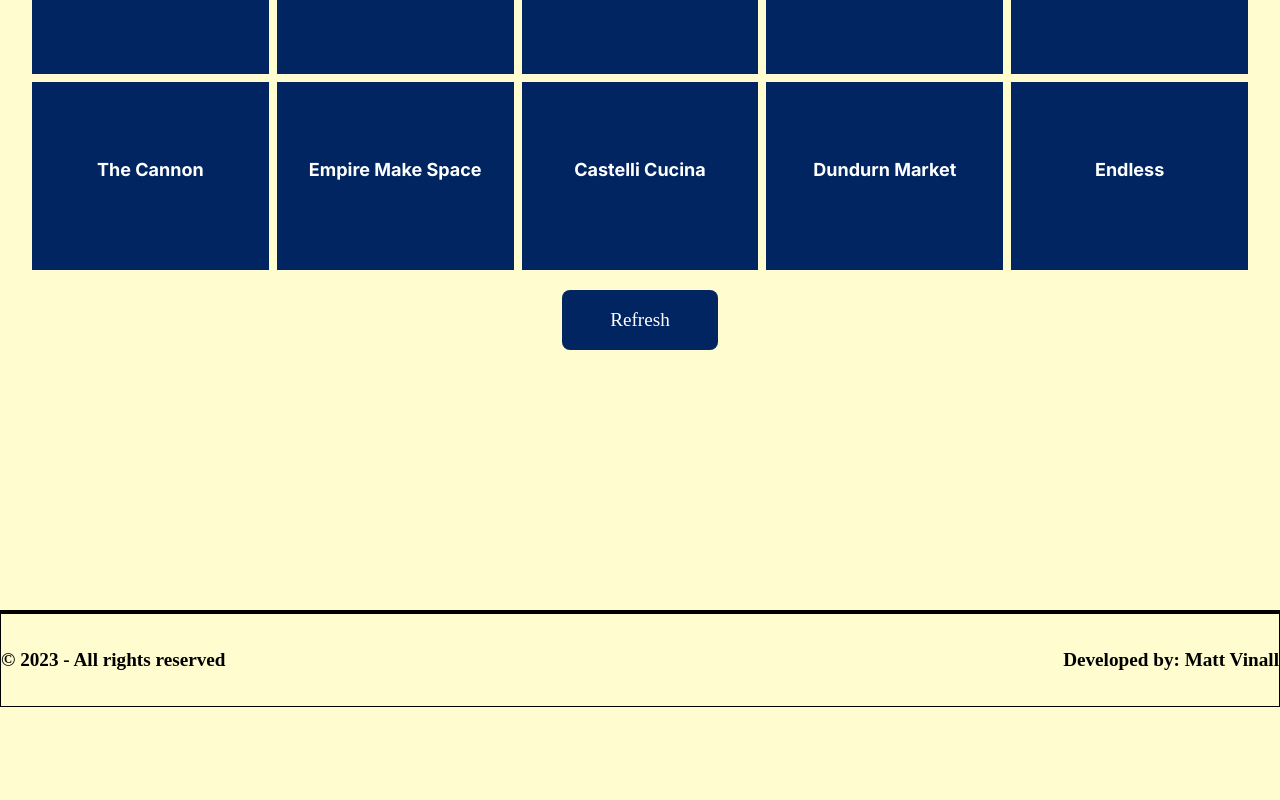
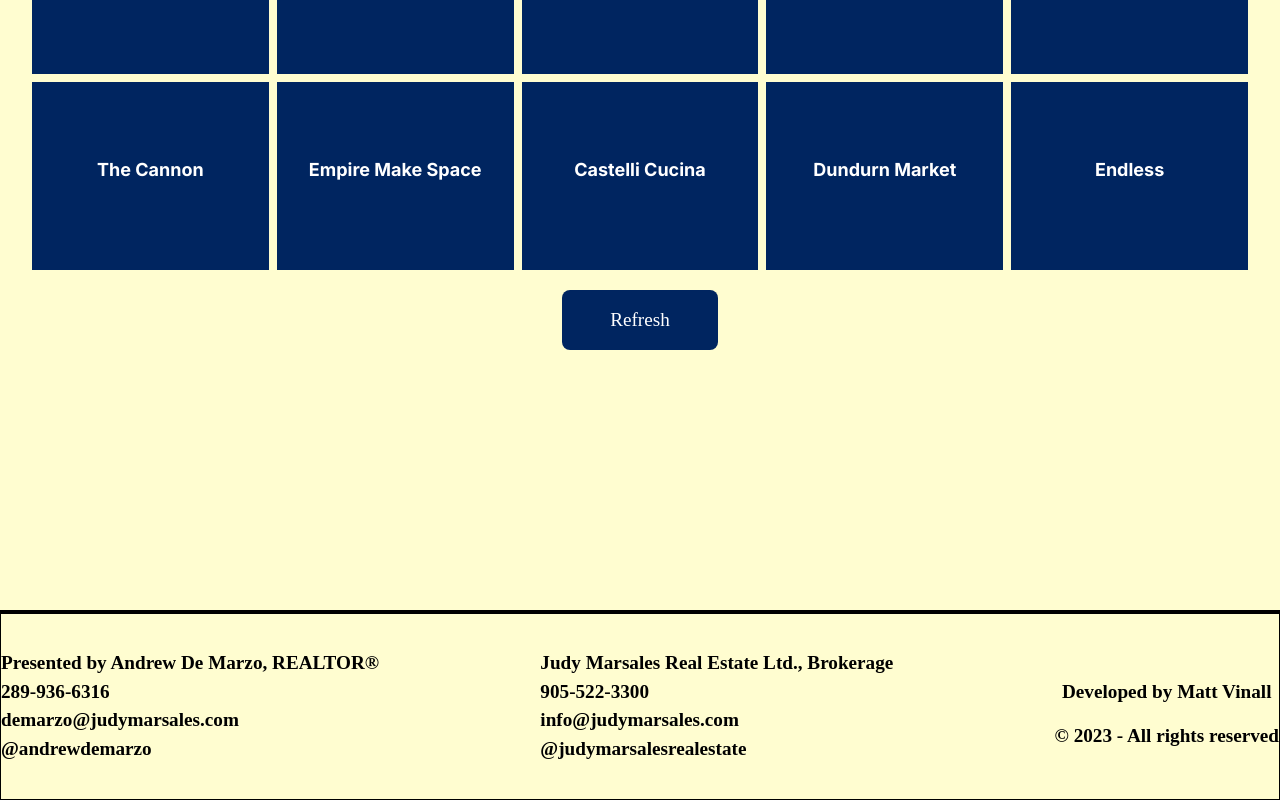
Before and after one commit to MattVinall/Hamilton-Bingo, a Next.js app: page / in a window 1280 px wide. Shown: the part 2265-3065 px from the top of the page. Before the commit the page ends 2972 px from the top, so only its background shows below. Built offline with nearby package versions, Linux system fonts and the light colour scheme.

Commit message:
update to footer content and layout

```diff
--- a/app/components/Footer.tsx
+++ b/app/components/Footer.tsx
@@ -1,9 +1,23 @@
 const Footer = () => {
     return (
-        <footer className="border border-t-4 border-black 4px py-8">
-            <div className="mx-4 md:container md:mx-auto flex flex-col md:flex-row items-center md:justify-between">
-                <p className="text-black font-bold">&copy; {new Date().getFullYear()} - All rights reserved</p>
-                <p className="text-black font-bold mt-4 md:m-0">Developed by: <a className="link" target="_blank" href="https://mattvinall.dev">Matt Vinall</a></p>
+        <footer className="border border-t-4 border-black 4px">
+            <div className="mx-4 md:container md:mx-auto text-center md:text-left flex flex-col md:flex-row items-center md:justify-between my-4">
+                <div className="text-black font-bold my-4">
+                    <p>Presented by Andrew De Marzo, REALTOR®</p>
+                    <p><a className="link" href="tel:2899366316">289-936-6316</a></p>
+                    <p><a className="link" href="mailto:demarzo@judymarsales.com">demarzo@judymarsales.com</a></p>
+                    <p><a className="link" target="_blank" href="https://www.instagram.com/andrewdemarzo/">@andrewdemarzo</a></p>
+                </div>
+                <div className="text-black font-bold my-4 ">
+                    <p>Judy Marsales Real Estate Ltd., Brokerage</p>
+                    <p><a className="link" href="tel:9055223300">905-522-3300</a></p>
+                    <p><a className="link" href="mailto:info@judymarsales.com">info@judymarsales.com</a></p>
+                    <p><a className="link" target="_blank" href="https://www.instagram.com/judymarsalesrealestate/">@judymarsalesrealestate</a></p>
+                </div>
+                <div className="py-8 text-center">
+                    <p className="text-black font-bold my-4">Developed by <a className="link" href="https://mattvinall.dev" target="_blank" rel="noopener">Matt Vinall</a></p>
+                    <p className="text-center text-black font-bold mt-4">&copy; {new Date().getFullYear()} - All rights reserved</p>
+                </div>
             </div>
         </footer>
     )
```
